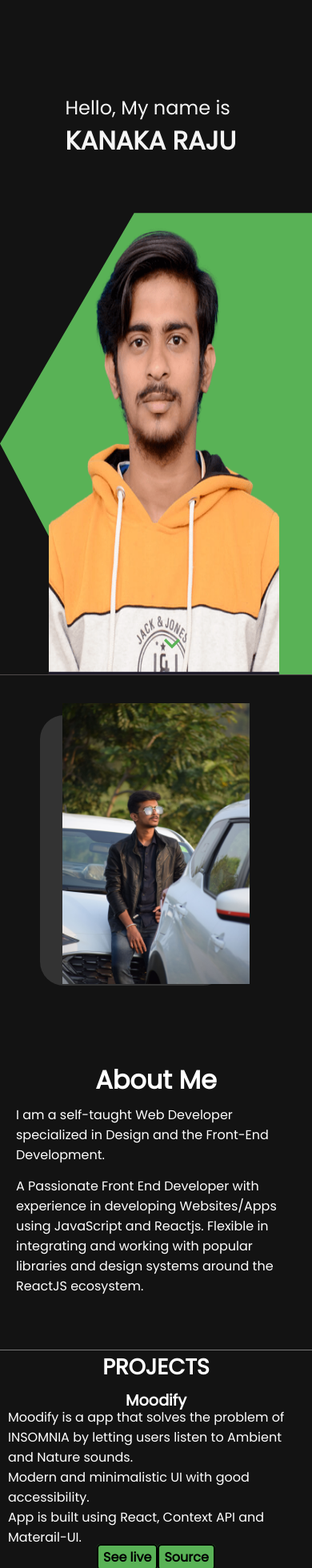
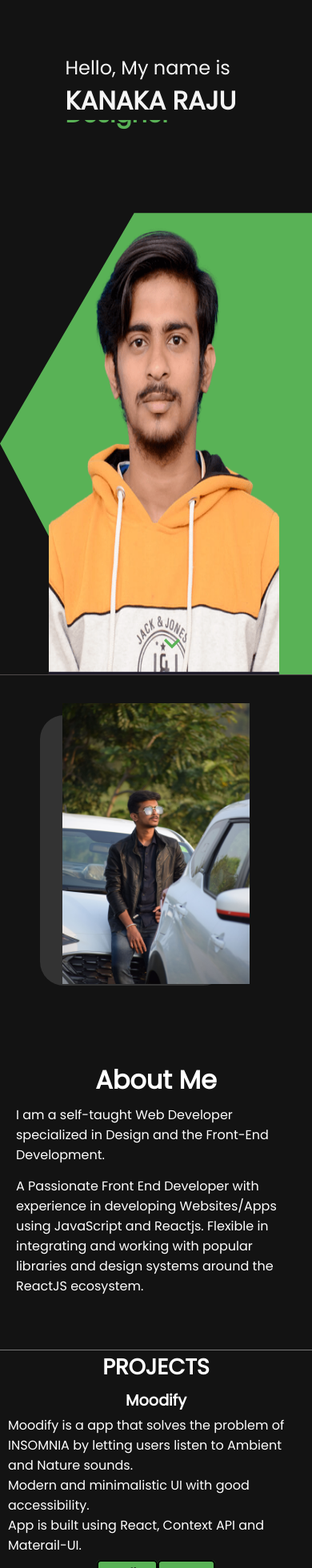
Before and after one commit to RajuKanaka/portfolio, a React (Create React App) app: page / in a window 390 px wide. Shown: the top 1960 px of the page at 80% size. Built offline with nearby package versions, Linux system fonts and the light colour scheme.

Commit message:
intro component: removed padding to fix bugs

```diff
--- a/src/components/Project/Project.css
+++ b/src/components/Project/Project.css
@@ -56,4 +56,7 @@
   .btn {
     padding: 3px 6px;
   }
+  .desc {
+    padding: 10px 0;
+  }
 }
--- a/src/components/intro/intro.css
+++ b/src/components/intro/intro.css
@@ -19,7 +19,6 @@
 .i-left-wrapper {
   color: whitesmoke;
   height: 50%;
-  padding: 50px;
   display: flex;
   flex-direction: column;
   justify-content: space-between;
```
